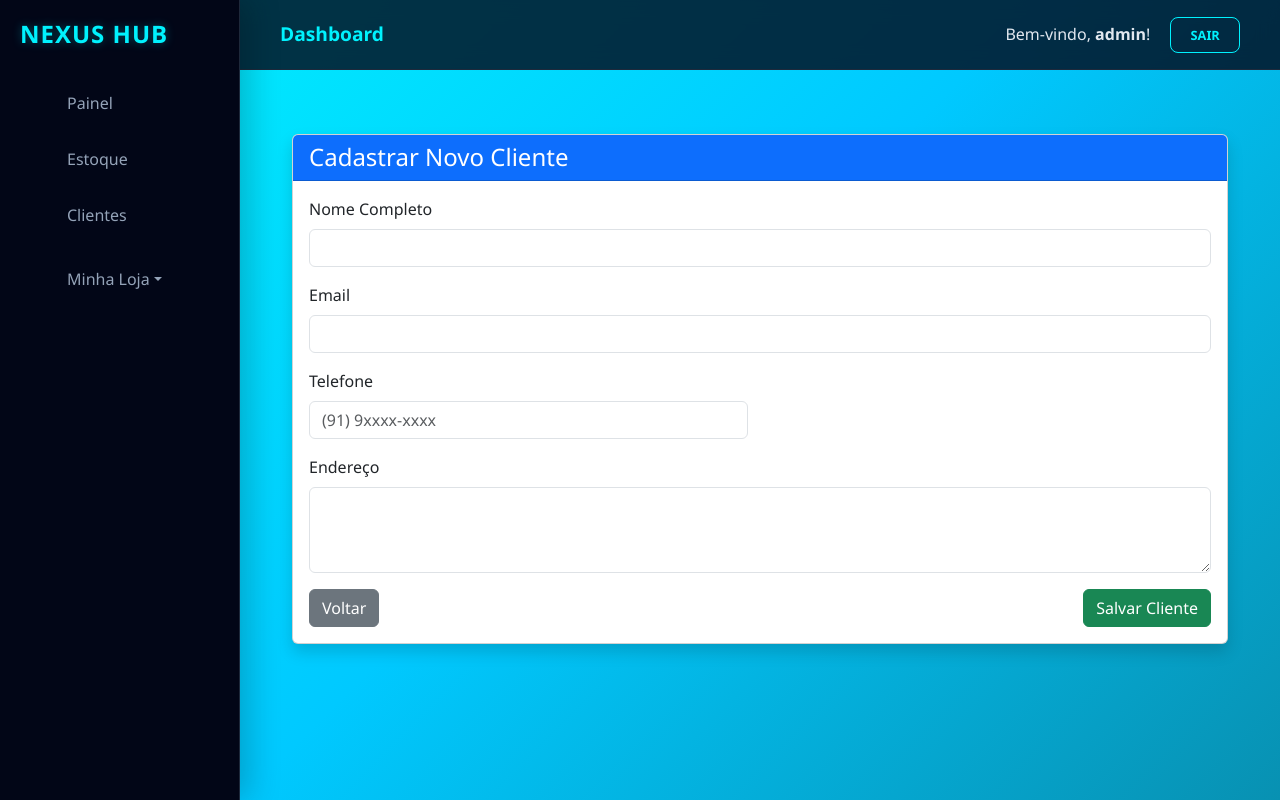
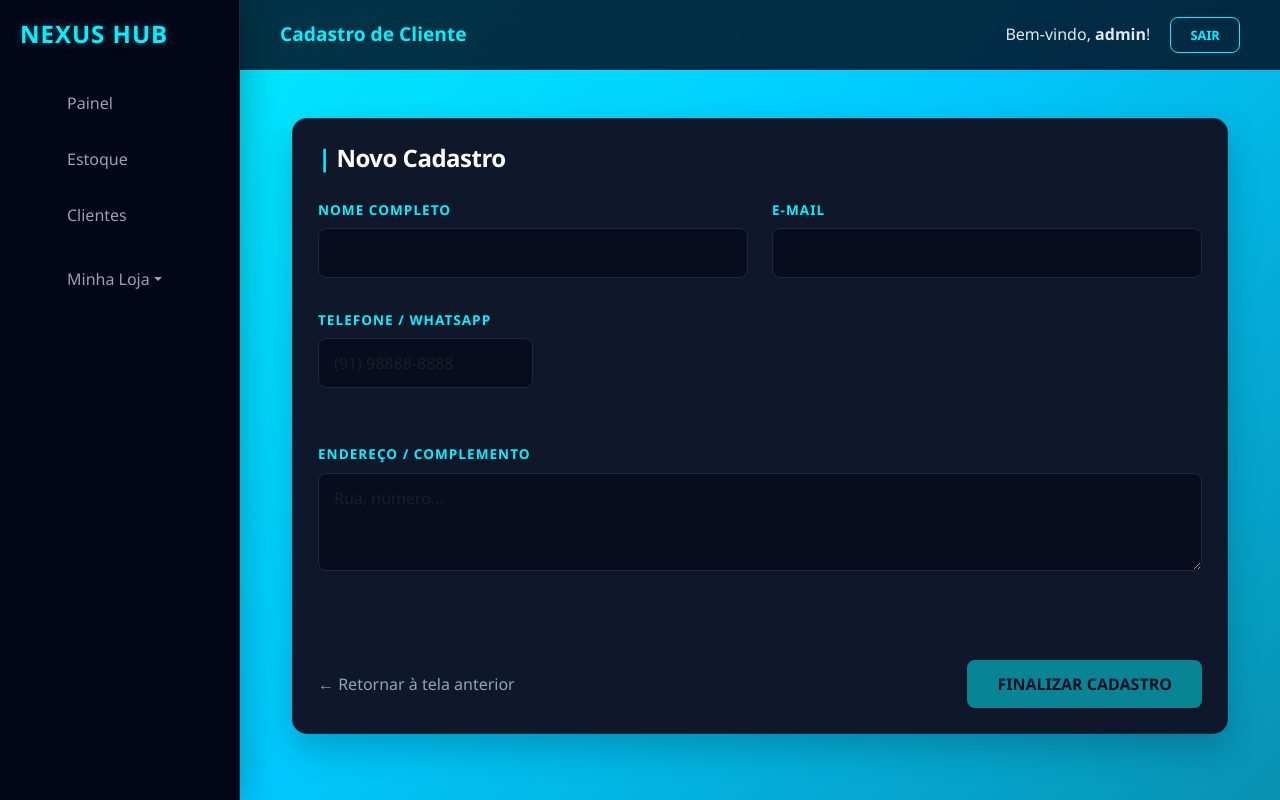
Before and after one commit to MatheusSilva09/Nexus, a Django app: page /clientes/novo/ in a window 1280 px wide. Run offline with Django 5.2, Linux system fonts and the light colour scheme; a user stored in the database is signed in.

Commit message:
Update cliente_form.html parte estética

```diff
--- a/dashboard/templates/cliente_form.html
+++ b/dashboard/templates/cliente_form.html
@@ -1,61 +1,255 @@
-{% extends 'base.html' %} {% block content %}
-<div class="container mt-4">
-    <div class="card shadow">
-        <div class="card-header bg-primary text-white">
-            <h4 class="mb-0">Cadastrar Novo Cliente</h4>
-        </div>
-        <div class="card-body">
-            <form method="POST">
+{% extends 'base.html' %}
+
+{% block title %}Novo Cliente | Nexus Hub{% endblock %}
+{% block page_title %}Cadastro de Cliente{% endblock %}
+
+{% block content %}
+<style>
+    /* 1. ESTILIZAÇÃO DOS CAMPOS (GLASSMORPISM) */
+    .form-label {
+        color: var(--turquesa-brilhante);
+        font-weight: 600;
+        font-size: 0.85rem;
+        text-transform: uppercase;
+        letter-spacing: 1px;
+        margin-bottom: 8px;
+    }
+
+    .form-control {
+        background-color: rgba(2, 6, 23, 0.6) !important;
+        border: 1px solid var(--borda) !important;
+        color: #fff !important;
+        padding: 12px 15px;
+        border-radius: 8px;
+        transition: all 0.3s ease;
+    }
+
+    .form-control:focus {
+        border-color: var(--turquesa-brilhante) !important;
+        box-shadow: 0 0 15px rgba(0, 242, 254, 0.15) !important;
+        outline: none;
+    }
+
+    /* 2. VALIDAÇÃO VISUAL (GRUPOS) */
+    .input-group-nexus {
+        position: relative;
+    }
+
+    /* Ícones de Check/Erro via Pseudo-elementos */
+    .input-group-nexus::after {
+        position: absolute;
+        right: 15px;
+        top: 42px;
+        /* Alinhado ao input abaixo da label */
+        font-weight: 900;
+        transition: all 0.3s ease;
+        opacity: 0;
+        pointer-events: none;
+    }
+
+    .input-group-nexus.is-valid .form-control {
+        border-color: #10b981 !important;
+    }
+
+    .input-group-nexus.is-valid::after {
+        content: "✓";
+        color: #10b981;
+        opacity: 1;
+    }
+
+    .input-group-nexus.is-invalid .form-control {
+        border-color: #ef4444 !important;
+    }
+
+    .input-group-nexus.is-invalid::after {
+        content: "✕";
+        color: #ef4444;
+        opacity: 1;
+    }
+
+    .error-message {
+        display: block;
+        color: #f87171;
+        font-size: 0.75rem;
+        margin-top: 5px;
+        height: 0;
+        opacity: 0;
+        overflow: hidden;
+        transition: all 0.3s ease;
+    }
+
+    .input-group-nexus.is-invalid .error-message {
+        height: 18px;
+        opacity: 1;
+        margin-top: 8px;
+    }
+
+    /* 4. BOTÃO INTELIGENTE */
+    .btn-save {
+        background: var(--turquesa-brilhante);
+        color: var(--azul-profundo);
+        border: none;
+        padding: 12px 30px;
+        border-radius: 8px;
+        font-weight: 700;
+        text-transform: uppercase;
+        transition: 0.3s;
+        opacity: 0.5;
+        cursor: not-allowed;
+    }
+
+    .btn-save:not([disabled]):hover {
+        background: #fff;
+        box-shadow: 0 0 20px rgba(0, 242, 254, 0.4);
+        transform: translateY(-2px);
+    }
+
+    /* Definição do movimento de tremor */
+    @keyframes shake-nexus {
+        0%, 100% { transform: translateX(0); }
+        25% { transform: translateX(-8px); }
+        50% { transform: translateX(8px); }
+        75% { transform: translateX(-8px); }
+}
+
+/* Classe que aplica a animação */
+    .apply-shake {
+        animation: shake-nexus 0.4s ease-in-out;
+        border: 1px solid #ef4444 !important; /* Feedback visual extra em vermelho */
+}
+
+/* Opcional: Efeito visual no container para indicar bloqueio */
+    .btn-container {
+        display: inline-block;
+}
+</style>
+
+<div class="container mt-2">
+    <div class="content-block">
+        <h4 class="mb-4" style="font-weight: 700; letter-spacing: -0.5px;">
+            <span style="color: var(--turquesa-brilhante);">|</span> Novo Cadastro
+        </h4>
+
+        <form method="POST" id="form-cliente">
             {% csrf_token %}
 
-                <div class="mb-3">
+            <div class="row">
+                <div class="col-md-6 mb-4">
+                    <div class="input-group-nexus">
                         <label for="nome" class="form-label">Nome Completo</label>
                         <input type="text" class="form-control" id="nome" name="nome" required>
+                        <span class="error-message">Mínimo de 15 caracteres.</span>
+                    </div>
                 </div>
 
-                <div class="mb-3">
-                    <label for="nome" class="form-label">Email</label>
-                    <input type="text" class="form-control" id="email" name="email" required>
+                <div class="col-md-6 mb-4">
+                    <div class="input-group-nexus">
+                        <label for="email" class="form-label">E-mail</label>
+                        <input type="email" class="form-control" id="email" name="email" required>
+                        <span class="error-message">Insira um e-mail válido.</span>
+                    </div>
+                </div>
             </div>
 
             <div class="row">
-                    <div class="col-md-6 mb-3">
-                        <label for="telefone" class="form-label">Telefone</label>
-                        <input type="text" class="form-control" id="telefone" name="telefone" placeholder="(91) 9xxxx-xxxx">
+                <div class="col-md-6 mb-4">
+                    <div class="col-md-6 mb-4">
+                        <label for="telefone" class="form-label">Telefone / WhatsApp</label>
+                        <div class="input-group-nexus" id="group-telefone">
+                            <input type="text" class="form-control" id="telefone" name="telefone" placeholder="(91) 98888-8888">
+                            <span class="error-message">Formato incompleto.</span>
                         </div>
-                        <script>
-                            const telInput = document.getElementById('telefone');
-
-                            telInput.addEventListener('input', (e) => {
-                                let value = e.target.value.replace(/\D/g, ''); // Remove tudo que não é número
-
-                                // Aplica a máscara (DD) 9XXXX-XXXX
-                                if (value.length > 11) value = value.substring(0, 11);
-
-                                if (value.length > 6) {
-                                    value = `(${value.substring(0, 2)}) ${value.substring(2, 7)}-${value.substring(7)}`;
-                                } else if (value.length > 2) {
-                                    value = `(${value.substring(0, 2)}) ${value.substring(2)}`;
-                                } else if (value.length > 0) {
-                                    value = `(${value}`;
-                                }
-
-                                e.target.value = value;
-                            });
-                        </script>
+                    </div>
                 </div>
 
-                <div class="mb-3">
-                    <label for="endereco" class="form-label">Endereço</label>
-                    <textarea class="form-control" id="endereco" name="endereco" rows="3"></textarea>
+                <div class="mb-4">
+                    <label for="endereco" class="form-label">Endereço / Complemento</label>
+                    <div class="input-group-nexus" id="group-endereco">
+                        <textarea class="form-control" id="endereco" name="endereco" rows="3" placeholder="Rua, número..."></textarea>
+                    </div>
+                </div>
             </div>
 
-                <div class="d-flex justify-content-between">
-                    <a href="{% url 'lista_clientes' %}" class="btn btn-secondary">Voltar</a>
-                    <button type="submit" class="btn btn-success">Salvar Cliente</button>
+            <hr style="border-color: var(--borda); margin: 2rem 0;">
+
+            <div class="d-flex justify-content-between align-items-center">
+                <a href="{% url 'lista_clientes' %}" style="color: var(--texto-muted); text-decoration: none;">←
+                    Retornar à tela anterior</a>
+                <div id="submit-wrapper" style="cursor: not-allowed;">
+                    <button type="submit" id="btn-submit" class="btn-save" disabled>Finalizar Cadastro</button>
+                </div>
             </div>
         </form>
     </div>
 </div>
-</div>
+
+<script>
+    const btnSubmit = document.getElementById('btn-submit');
+    const strengthBar = document.getElementById('strength-bar');
+    const strengthText = document.getElementById('strength-text');
+
+    // Função de Validação Genérica
+    const validate = (input, condition) => {
+        const group = input.closest('.input-group-nexus');
+        if (condition) {
+            group.classList.add('is-valid');
+            group.classList.remove('is-invalid');
+        } else {
+            group.classList.add('is-invalid');
+            group.classList.remove('is-valid');
+        }
+        toggleSubmit();
+    };
+
+    // Lógica do Botão Submit
+    const toggleSubmit = () => {
+        const requiredFields = document.querySelectorAll('input[required]');
+        const allValid = Array.from(requiredFields).every(input =>
+            input.closest('.input-group-nexus').classList.contains('is-valid')
+        );
+        btnSubmit.disabled = !allValid;
+        btnSubmit.style.opacity = allValid ? "1" : "0.5";
+        btnSubmit.style.cursor = allValid ? "pointer" : "not-allowed";
+    };
+
+    // Listeners Individuais
+    document.getElementById('nome').addEventListener('input', e => {
+        validate(e.target, e.target.value.trim().length >= 3);
+    });
+
+    document.getElementById('email').addEventListener('input', e => {
+        const regex = /^[^\s@]+@[^\s@]+\.[^\s@]+$/;
+        validate(e.target, regex.test(e.target.value));
+    });
+
+    document.getElementById('telefone').addEventListener('input', e => {
+        let v = e.target.value.replace(/\D/g, '');
+        if (v.length > 11) v = v.substring(0, 11);
+        if (v.length > 6) v = `(${v.substring(0, 2)}) ${v.substring(2, 7)}-${v.substring(7)}`;
+        else if (v.length > 2) v = `(${v.substring(0, 2)}) ${v.substring(2)}`;
+        e.target.value = v;
+        validate(e.target, v.length === 15);
+    });
+
+    document.getElementById('senha').addEventListener('input', e => {
+        const val = e.target.value;
+        let score = 0;
+        if (val.length >= 8) score++;
+        if (/[A-Z]/.test(val)) score++;
+        if (/[0-9]/.test(val)) score++;
+        if (/[^A-Za-z0-9]/.test(val)) score++;
+
+        // Atualiza Barra
+        const colors = ["#ef4444", "#ef4444", "#f59e0b", "#00c9ff", "#00f2fe"];
+        const labels = ["Muito Fraca", "Fraca", "Razoável", "Boa", "Forte"];
+        const widths = ["0%", "25%", "50%", "75%", "100%"];
+
+        strengthBar.style.width = widths[score];
+        strengthBar.style.backgroundColor = colors[score];
+        strengthText.textContent = labels[score];
+        strengthText.style.color = colors[score];
+
+        validate(e.target, score >= 3); // Requisito: Senha "Boa" ou "Forte"
+    });
+</script>
 {% endblock %}
```
Lines whose indentation alone changed are shown as unchanged.
